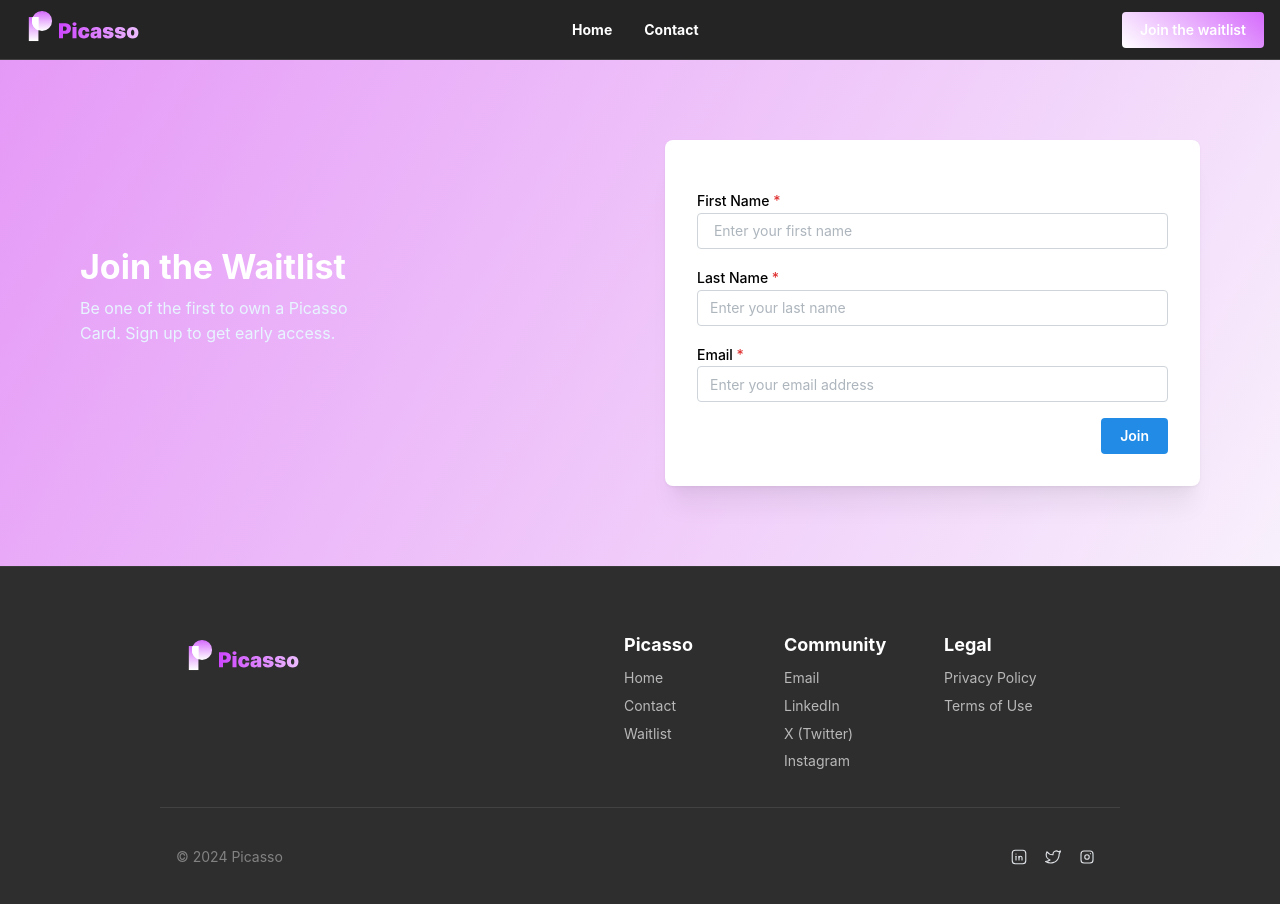
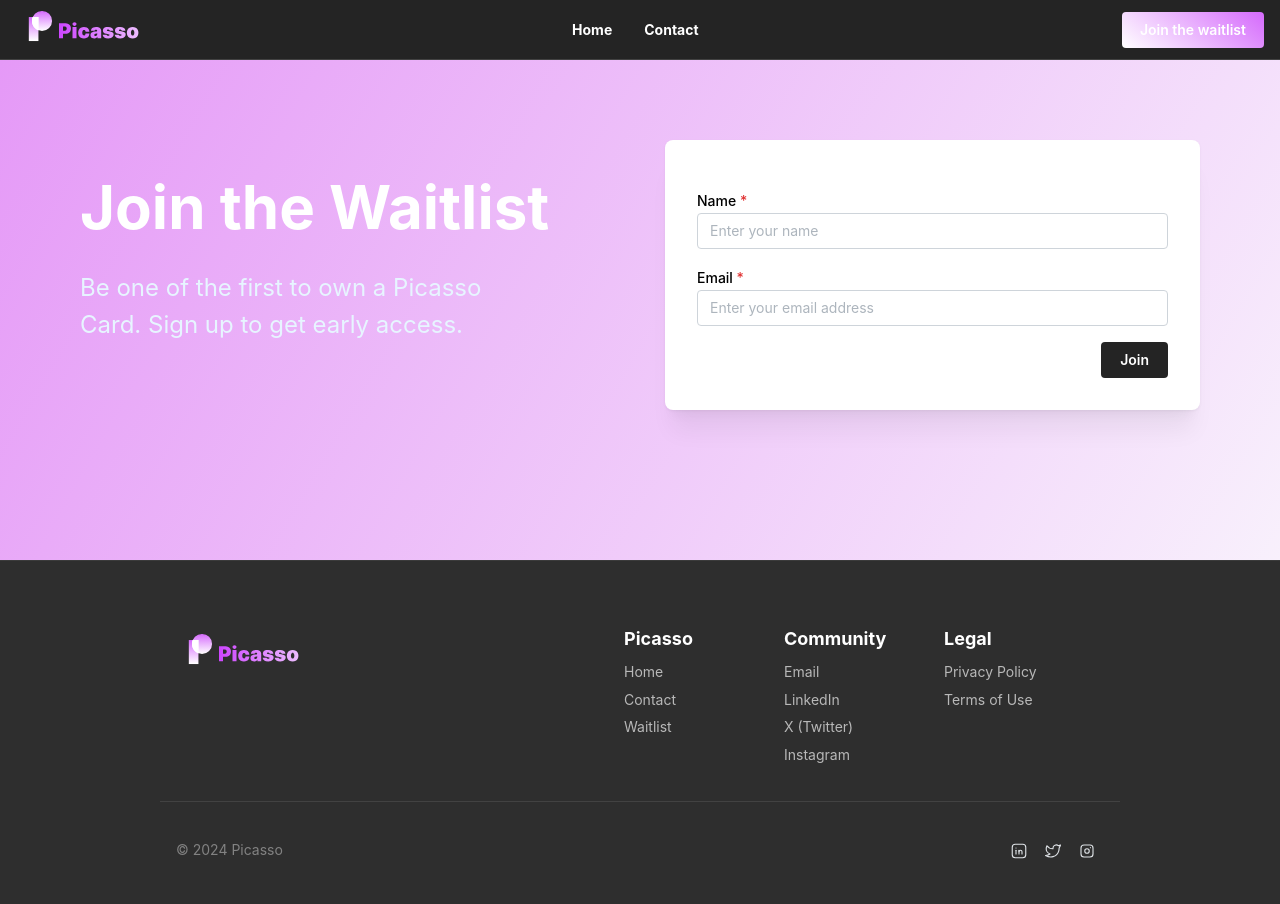
Before and after one commit to enkyuan/picasso_landing, a React (Vite) app: page /waitlist in a window 1280 px wide. Shown: the top 904 px of the page. Built offline with nearby package versions, Linux system fonts and the light colour scheme.

Commit message:
form changes

```diff
--- a/src/components/Waitlist.tsx
+++ b/src/components/Waitlist.tsx
@@ -20,16 +20,9 @@ import {
             </Text>
           </div>
           <div className={classes.form}>
-          <TextInput
-              label="First Name"
-              placeholder=" Enter your first name"
-              mt="md"
-              required
-              classNames={{ input: classes.input, label: classes.inputLabel }}
-            />
             <TextInput
-              label="Last Name"
-              placeholder="Enter your last name"
+              label="Name"
+              placeholder="Enter your name"
               mt="md"
               required
               classNames={{ input: classes.input, label: classes.inputLabel }}
@@ -42,7 +35,7 @@ import {
               classNames={{ input: classes.input, label: classes.inputLabel }}
             />
             <Group justify="flex-end" mt="md">
-              <Button className={classes.control}>Join</Button>
+              <Button className={classes.control} style={{ backgroundColor: '#242424' }}>Join</Button>
             </Group>
           </div>
         </SimpleGrid>
--- a/src/styles/Waitlist.module.css
+++ b/src/styles/Waitlist.module.css
@@ -18,11 +18,14 @@
       var(--mantine-font-family);
     color: var(--mantine-color-white);
     line-height: 1;
+    font-size: rem(60px);
+    margin-bottom: 20px;
   }
 
   .description {
     color: var(--mantine-color-blue-0);
-    max-width: rem(300px);
+    max-width: rem(450px);
+    font-size: rem(24px);
 
     @media (max-width: $mantine-breakpoint-sm) {
       max-width: 100%;
```
